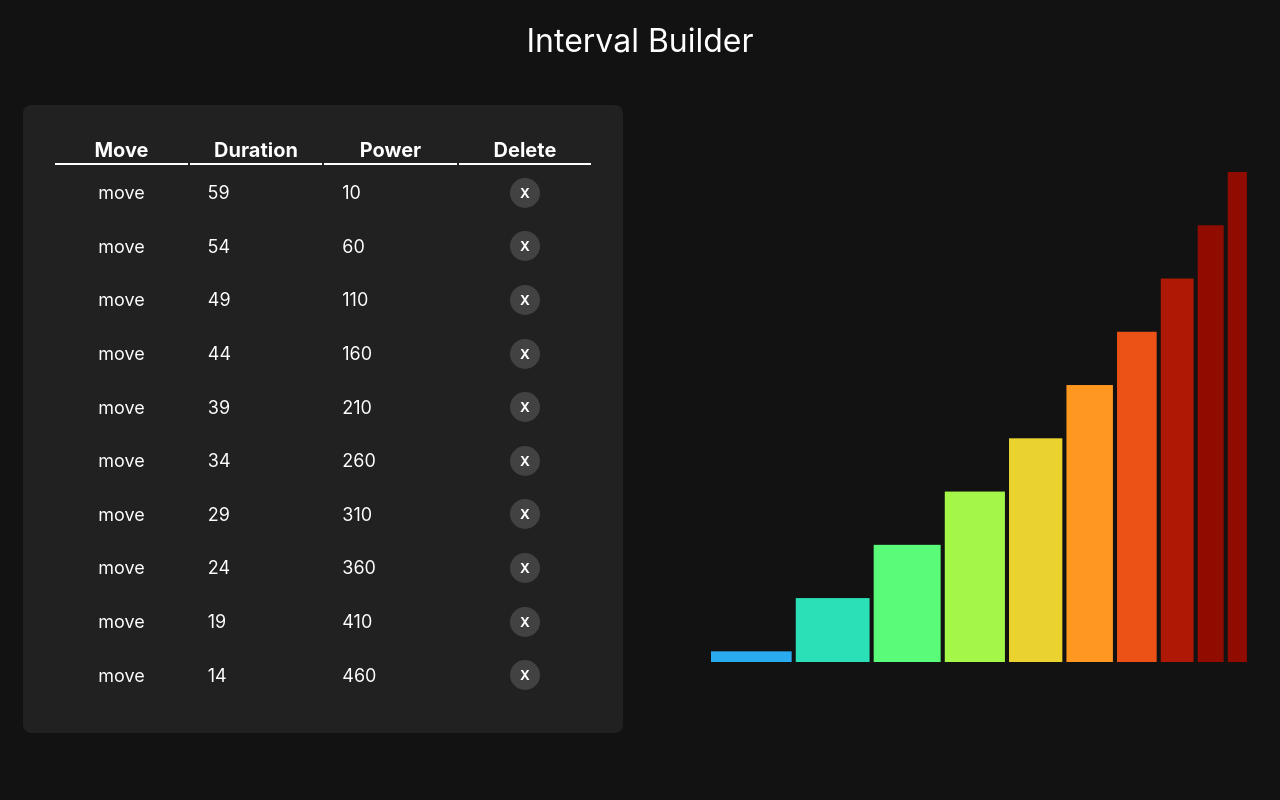
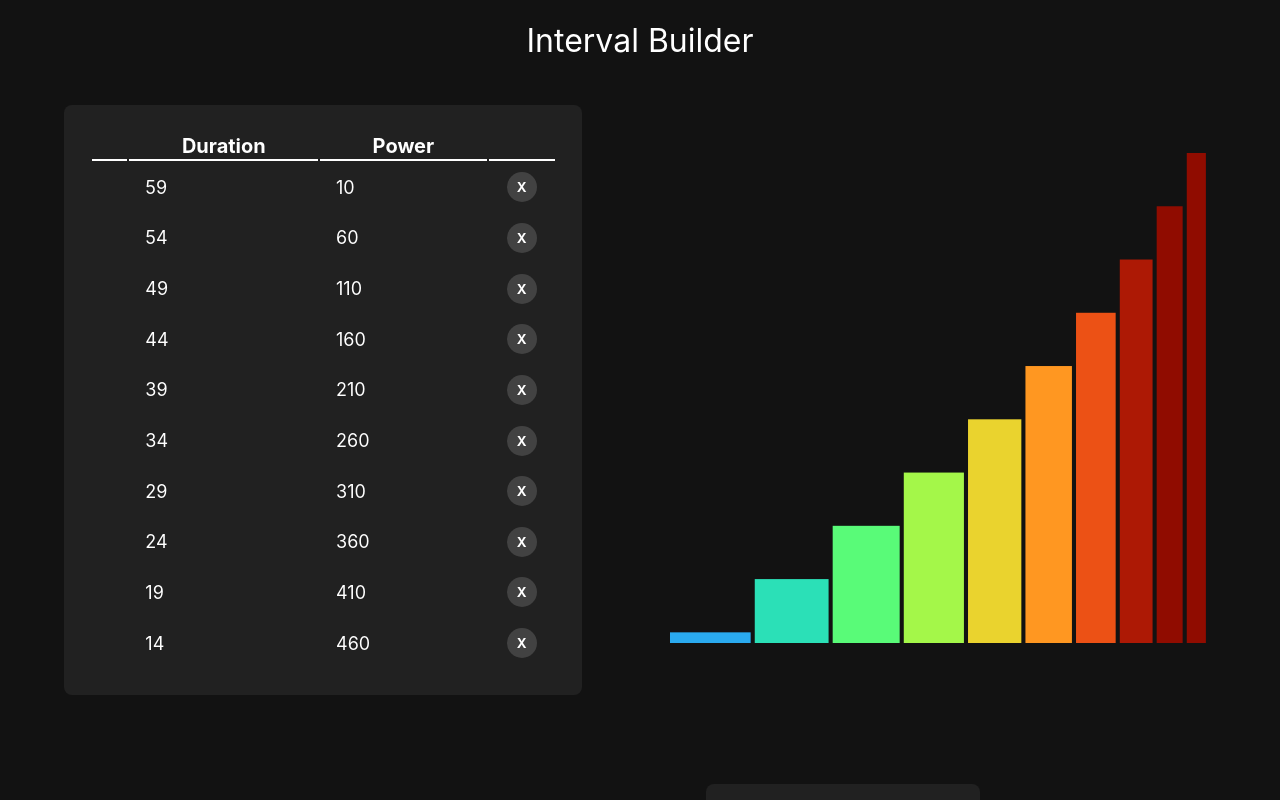
Before and after one commit to rbridges12/interval-builder, a React (Create React App) app: page / in a window 1280 px wide. Shown: the top 800 px of the page. Built offline with nearby package versions, Linux system fonts and the light colour scheme.

Commit message:
improved table CSS

```diff
--- a/src/components/IntervalTable.css
+++ b/src/components/IntervalTable.css
@@ -4,8 +4,8 @@ table {
     border-radius: 8px;
     color: white;
     margin: 25px 0;
-    min-width: 600px;
-    width:100%;
+    /* min-width: 400px; */
+    /* width:70%; */
     /* text-align: left; */
     padding: 5%;
 }
@@ -25,19 +25,17 @@ td {
     padding: 2% 3%;
     margin: 2%;
     border-radius: 8px;
-    width:20%;
+    width:10%;
 }
 
-tr {
-    width:100%
+.move {
+    width: 2%;
+    min-width: 15px;
 }
 
-/* tr:last-child td {
-    border-bottom: 0;
-} */
-
-td:hover {
-    background-color: #424242;
+.delete {
+    width: 3%;
+    min-width: 35px;
 }
 
 input {
@@ -54,14 +52,6 @@ input {
     /* text-align: center; */
 }
 
-td:focus-within {
-    background-color: #424242;
-}
-
-input:focus {
-    outline: none;
-}
-
 button {
     background-color: #424242;
     font-family: inherit;
@@ -73,3 +63,19 @@ button {
     width: 30px;
     height: 30px;
 }
+
+button:hover {
+    background-color: #616161;
+}
+
+.duration:hover, .power:hover, .move:hover {
+    background-color: #424242;
+}
+
+.duration:focus-within, .power:focus-within {
+    background-color: #424242;
+}
+
+input:focus {
+    outline: none;
+}
--- a/src/components/IntervalTable.js
+++ b/src/components/IntervalTable.js
@@ -112,9 +112,11 @@ const Row = ({ row, index, moveRow }) => {
 
     return (
         <tr ref={dropRef} style={{ opacity }} {...row.getRowProps()}>
-            <td ref={dragRef}>move</td>
+            <td ref={dragRef} className="move">
+                <span> </span>
+            </td>
             {row.cells.map(cell => {
-                return (<td {...cell.getCellProps()}>
+                return (<td className={cell.column.id} {...cell.getCellProps()}>
                     {cell.render("Cell")}
                 </td>);
             })}
@@ -136,7 +138,7 @@ function IntervalTable(props) {
                 accessor: 'power',
             },
             {
-                Header: "Delete",
+                Header: "",
                 id: 'delete',
                 accessor: "delete",
 
@@ -171,7 +173,7 @@ function IntervalTable(props) {
                 <thead>
                     {headerGroups.map(headerGroup => (
                         <tr {...headerGroup.getHeaderGroupProps()}>
-                            <th>Move</th>
+                            <th></th>
                             {headerGroup.headers.map(column => (
                                 <th {...column.getHeaderProps()}>
                                     {column.render('Header')}
```
